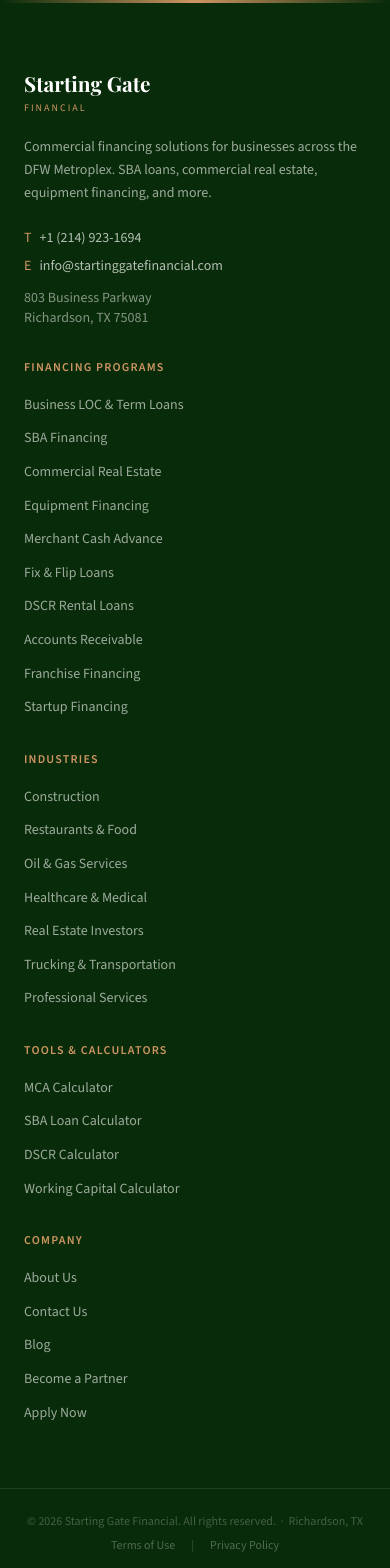
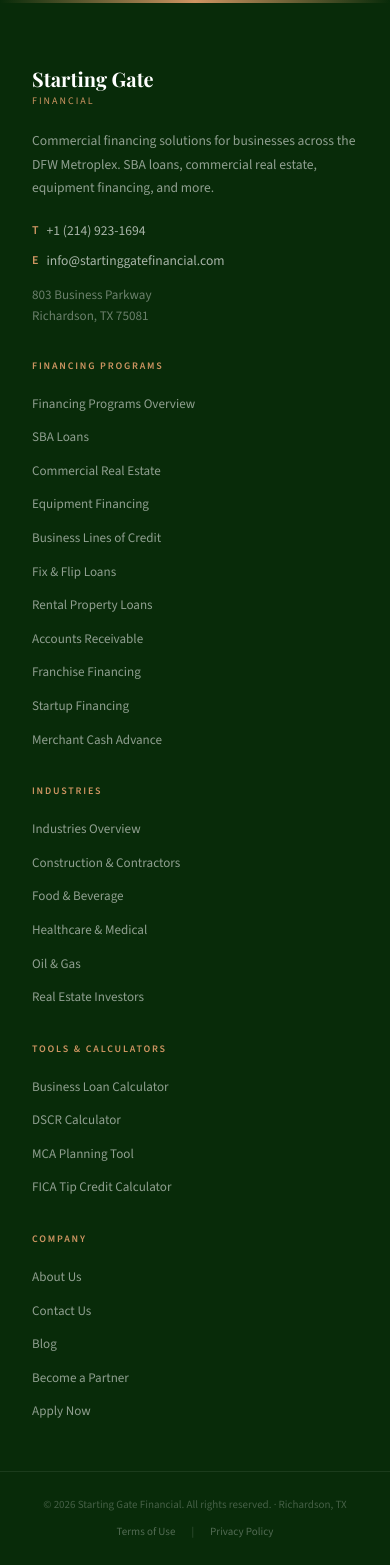
Before and after one commit to syed-sgf/sgf-site, a Next.js app: page / in a window 390 px wide. Shown: the part 6400-7968 px from the top of the page. Built offline with nearby package versions, Linux system fonts and the light colour scheme; a web font is replaced by a local one.

Commit message:
feat: footer redesign — hub links, contact info, legal band, mobile responsive

```diff
--- a/app/globals.css
+++ b/app/globals.css
@@ -491,3 +491,17 @@
     max-width: 100vw !important;
   }
 }
+
+/* ── Footer responsive ────────────────────────────────────── */
+@media (max-width: 1024px) {
+  .footer-grid {
+    grid-template-columns: 1fr 1fr !important;
+    gap: 2rem !important;
+  }
+}
+@media (max-width: 640px) {
+  .footer-grid {
+    grid-template-columns: 1fr !important;
+    gap: 2rem !important;
+  }
+}
--- a/components/Footer.tsx
+++ b/components/Footer.tsx
@@ -1,101 +1,95 @@
-import Link from 'next/link'
+import Link from "next/link";
+
+const G = {
+  dark: "#082B09",
+  primary: "#118241",
+  gold: "#CE9562",
+  serif: "var(--font-playfair)",
+  sans: "var(--font-source-sans)",
+};
 
 const financingLinks = [
-  { label: 'Business LOC & Term Loans', href: '/financing-options/business-loc-term-loans' },
-  { label: 'SBA Financing', href: '/financing-options/sba-financing' },
-  { label: 'Commercial Real Estate', href: '/financing-options/commercial-real-estate' },
-  { label: 'Equipment Financing', href: '/financing-options/equipment-financing' },
-  { label: 'Merchant Cash Advance', href: '/financing-options/merchant-cash-advance' },
-  { label: 'Fix & Flip Loans', href: '/financing-options/fix-and-flip-loans' },
-  { label: 'DSCR Rental Loans', href: '/financing-options/dscr-rental-loans' },
-  { label: 'Accounts Receivable', href: '/financing-options/accounts-receivable-financing' },
-  { label: 'Franchise Financing', href: '/financing-options/franchise-financing' },
-  { label: 'Startup Financing', href: '/financing-options/startup-financing' },
-]
+  { label: "Financing Programs Overview", href: "/financing-options" },
+  { label: "SBA Loans",                   href: "/financing/sba-loans" },
+  { label: "Commercial Real Estate",      href: "/financing/commercial-real-estate" },
+  { label: "Equipment Financing",         href: "/financing/equipment-financing" },
+  { label: "Business Lines of Credit",    href: "/financing/business-loc" },
+  { label: "Fix & Flip Loans",            href: "/financing/fix-and-flip" },
+  { label: "Rental Property Loans",       href: "/financing/rental-loans" },
+  { label: "Accounts Receivable",         href: "/financing/accounts-receivable" },
+  { label: "Franchise Financing",         href: "/financing/franchise-financing" },
+  { label: "Startup Financing",           href: "/financing/startup-financing" },
+  { label: "Merchant Cash Advance",       href: "/financing/merchant-cash-advance" },
+];
 
 const industryLinks = [
-  { label: 'Construction', href: '/industries/construction' },
-  { label: 'Restaurants & Food', href: '/industries/restaurants' },
-  { label: 'Oil & Gas Services', href: '/industries/oil-and-gas' },
-  { label: 'Healthcare & Medical', href: '/industries/healthcare' },
-  { label: 'Real Estate Investors', href: '/industries/real-estate-investors' },
-  { label: 'Trucking & Transportation', href: '/industries/trucking-transportation' },
-  { label: 'Professional Services', href: '/industries/professional-services' },
-]
+  { label: "Industries Overview",       href: "/industries" },
+  { label: "Construction & Contractors",href: "/industries/construction" },
+  { label: "Food & Beverage",           href: "/industries/food-beverage" },
+  { label: "Healthcare & Medical",      href: "/industries/healthcare" },
+  { label: "Oil & Gas",                 href: "/industries/oil-gas" },
+  { label: "Real Estate Investors",     href: "/industries/real-estate-investors" },
+];
 
 const toolLinks = [
-  { label: 'MCA Calculator', href: '/tools/mca-calculator' },
-  { label: 'SBA Loan Calculator', href: '/tools/sba-loan-calculator' },
-  { label: 'DSCR Calculator', href: '/tools/dscr-calculator' },
-  { label: 'Working Capital Calculator', href: '/tools/working-capital-calculator' },
-]
+  { label: "Business Loan Calculator",   href: "/tools/business-loan-calculator" },
+  { label: "DSCR Calculator",            href: "/tools/dscr-calculator" },
+  { label: "MCA Planning Tool",          href: "/tools/mca-calculator" },
+  { label: "FICA Tip Credit Calculator", href: "/tools/fica-tip-calculator" },
+];
 
 const companyLinks = [
-  { label: 'About Us', href: '/about' },
-  { label: 'Contact Us', href: '/contact' },
-  { label: 'Blog', href: '/blog' },
-  { label: 'Become a Partner', href: '/partners' },
-  { label: 'Apply Now', href: '/apply' },
-]
+  { label: "About Us",        href: "/about" },
+  { label: "Contact Us",      href: "/contact" },
+  { label: "Blog",            href: "/blog" },
+  { label: "Become a Partner",href: "/partners" },
+  { label: "Apply Now",       href: "/apply" },
+];
 
 export default function Footer() {
   return (
-    <footer className="bg-[#082B09] text-white">
+    <footer style={{ background: G.dark, color: "#fff", fontFamily: G.sans }}>
 
-      {/* Gold gradient accent line */}
-      <div className="h-[3px] w-full bg-gradient-to-r from-transparent via-[#CE9562] to-transparent" />
+      {/* Gold accent line */}
+      <div style={{ height: 3, background: `linear-gradient(90deg, transparent, ${G.gold}, transparent)` }} />
 
-      {/* Main footer body */}
-      <div className="max-w-7xl mx-auto px-6 py-16">
-        <div className="footer-inner grid grid-cols-1 md:grid-cols-2 lg:grid-cols-5 gap-10">
+      {/* Main body */}
+      <div style={{ maxWidth: 1280, margin: "0 auto", padding: "4rem 2rem 3rem" }}>
+        <div style={{ display: "grid", gridTemplateColumns: "1.4fr 1fr 1fr 1fr 1fr", gap: "2.5rem" }} className="footer-grid">
 
-          {/* Column 1 — Brand + Contact */}
-          <div className="lg:col-span-1 flex flex-col gap-5">
-            <Link href="/" className="flex items-center gap-3">
-              <div style={{ marginBottom: '0' }}>
-                <span style={{ fontFamily: 'var(--font-playfair)', fontSize: '1.3rem', fontWeight: '700', color: 'white', display: 'block' }}>Starting Gate</span>
-                <span style={{ fontSize: '10px', letterSpacing: '0.2em', textTransform: 'uppercase', color: '#CE9562', fontWeight: '500', fontFamily: 'var(--font-source-sans)', display: 'block' }}>Financial</span>
-              </div>
+          {/* Col 1 — Brand + Contact */}
+          <div style={{ display: "flex", flexDirection: "column", gap: "1.25rem" }}>
+            <Link href="/" style={{ textDecoration: "none" }}>
+              <span style={{ fontFamily: G.serif, fontSize: "1.25rem", fontWeight: 700, color: "#fff", display: "block", lineHeight: 1.2 }}>Starting Gate</span>
+              <span style={{ fontSize: "10px", letterSpacing: "0.2em", textTransform: "uppercase", color: G.gold, fontWeight: 500, display: "block", marginTop: 2 }}>Financial</span>
             </Link>
-
-            <p className="text-sm text-white/60 leading-relaxed">
+            <p style={{ fontSize: "0.85rem", color: "rgba(255,255,255,0.55)", lineHeight: 1.75, margin: 0 }}>
               Commercial financing solutions for businesses across the DFW Metroplex. SBA loans, commercial real estate, equipment financing, and more.
             </p>
-
-            <div className="flex flex-col gap-2 mt-1">
-              <a
-                href="tel:+12149231694"
-                className="text-sm text-white/70 hover:text-[#CE9562] transition-colors duration-200 flex items-center gap-2"
-              >
-                <span className="text-[#CE9562]">T</span>
-                +1 (214) 923-1694
+            <div style={{ display: "flex", flexDirection: "column", gap: "0.5rem" }}>
+              <a href="tel:+12149231694" style={{ fontSize: "0.85rem", color: "rgba(255,255,255,0.65)", textDecoration: "none", display: "flex", alignItems: "center", gap: "0.5rem" }}>
+                <span style={{ color: G.gold, fontWeight: 600, fontSize: "0.75rem" }}>T</span>+1 (214) 923-1694
               </a>
-              <a
-                href="mailto:info@startinggatefinancial.com"
-                className="text-sm text-white/70 hover:text-[#CE9562] transition-colors duration-200 flex items-center gap-2"
-              >
-                <span className="text-[#CE9562]">E</span>
-                info@startinggatefinancial.com
+              <a href="mailto:info@startinggatefinancial.com" style={{ fontSize: "0.85rem", color: "rgba(255,255,255,0.65)", textDecoration: "none", display: "flex", alignItems: "center", gap: "0.5rem" }}>
+                <span style={{ color: G.gold, fontWeight: 600, fontSize: "0.75rem" }}>E</span>info@startinggatefinancial.com
               </a>
-              <p className="text-sm text-white/50 leading-snug mt-1">
-                803 Business Parkway<br />
-                Richardson, TX 75081
+              <p style={{ fontSize: "0.82rem", color: "rgba(255,255,255,0.4)", lineHeight: 1.6, margin: "0.25rem 0 0" }}>
+                803 Business Parkway<br />Richardson, TX 75081
               </p>
             </div>
           </div>
 
-          {/* Column 2 — Financing Programs */}
-          <div className="lg:col-span-1">
-            <h4 className="text-xs uppercase tracking-widest text-[#CE9562] font-semibold mb-4">
+          {/* Col 2 — Financing */}
+          <div>
+            <h4 style={{ fontSize: "10px", letterSpacing: "0.18em", textTransform: "uppercase", color: G.gold, fontWeight: 600, marginBottom: "1rem", fontFamily: G.sans }}>
               Financing Programs
             </h4>
-            <ul className="flex flex-col gap-2">
+            <ul style={{ listStyle: "none", padding: 0, margin: 0, display: "flex", flexDirection: "column", gap: "0.5rem" }}>
               {financingLinks.map((link) => (
                 <li key={link.href}>
-                  <Link
-                    href={link.href}
-                    className="text-sm text-white/60 hover:text-white transition-colors duration-200"
-                  >
+                  <Link href={link.href} style={{ fontSize: "0.82rem", color: "rgba(255,255,255,0.55)", textDecoration: "none", lineHeight: 1.5 }}
+                    onMouseEnter={e => (e.target as HTMLElement).style.color = "#fff"}
+                    onMouseLeave={e => (e.target as HTMLElement).style.color = "rgba(255,255,255,0.55)"}>
                     {link.label}
                   </Link>
                 </li>
@@ -103,18 +97,17 @@
             </ul>
           </div>
 
-          {/* Column 3 — Industries */}
-          <div className="lg:col-span-1">
-            <h4 className="text-xs uppercase tracking-widest text-[#CE9562] font-semibold mb-4">
+          {/* Col 3 — Industries */}
+          <div>
+            <h4 style={{ fontSize: "10px", letterSpacing: "0.18em", textTransform: "uppercase", color: G.gold, fontWeight: 600, marginBottom: "1rem", fontFamily: G.sans }}>
               Industries
             </h4>
-            <ul className="flex flex-col gap-2">
+            <ul style={{ listStyle: "none", padding: 0, margin: 0, display: "flex", flexDirection: "column", gap: "0.5rem" }}>
               {industryLinks.map((link) => (
                 <li key={link.href}>
-                  <Link
-                    href={link.href}
-                    className="text-sm text-white/60 hover:text-white transition-colors duration-200"
-                  >
+                  <Link href={link.href} style={{ fontSize: "0.82rem", color: "rgba(255,255,255,0.55)", textDecoration: "none", lineHeight: 1.5 }}
+                    onMouseEnter={e => (e.target as HTMLElement).style.color = "#fff"}
+                    onMouseLeave={e => (e.target as HTMLElement).style.color = "rgba(255,255,255,0.55)"}>
                     {link.label}
                   </Link>
                 </li>
@@ -122,18 +115,17 @@
             </ul>
           </div>
 
-          {/* Column 4 — Tools & Calculators */}
-          <div className="lg:col-span-1">
-            <h4 className="text-xs uppercase tracking-widest text-[#CE9562] font-semibold mb-4">
+          {/* Col 4 — Tools */}
+          <div>
+            <h4 style={{ fontSize: "10px", letterSpacing: "0.18em", textTransform: "uppercase", color: G.gold, fontWeight: 600, marginBottom: "1rem", fontFamily: G.sans }}>
               Tools & Calculators
             </h4>
-            <ul className="flex flex-col gap-2">
+            <ul style={{ listStyle: "none", padding: 0, margin: 0, display: "flex", flexDirection: "column", gap: "0.5rem" }}>
               {toolLinks.map((link) => (
                 <li key={link.href}>
-                  <Link
-                    href={link.href}
-                    className="text-sm text-white/60 hover:text-white transition-colors duration-200"
-                  >
+                  <Link href={link.href} style={{ fontSize: "0.82rem", color: "rgba(255,255,255,0.55)", textDecoration: "none", lineHeight: 1.5 }}
+                    onMouseEnter={e => (e.target as HTMLElement).style.color = "#fff"}
+                    onMouseLeave={e => (e.target as HTMLElement).style.color = "rgba(255,255,255,0.55)"}>
                     {link.label}
                   </Link>
                 </li>
@@ -141,18 +133,17 @@
             </ul>
           </div>
 
-          {/* Column 5 — Company */}
-          <div className="lg:col-span-1">
-            <h4 className="text-xs uppercase tracking-widest text-[#CE9562] font-semibold mb-4">
+          {/* Col 5 — Company */}
+          <div>
+            <h4 style={{ fontSize: "10px", letterSpacing: "0.18em", textTransform: "uppercase", color: G.gold, fontWeight: 600, marginBottom: "1rem", fontFamily: G.sans }}>
               Company
             </h4>
-            <ul className="flex flex-col gap-2">
+            <ul style={{ listStyle: "none", padding: 0, margin: 0, display: "flex", flexDirection: "column", gap: "0.5rem" }}>
               {companyLinks.map((link) => (
                 <li key={link.href}>
-                  <Link
-                    href={link.href}
-                    className="text-sm text-white/60 hover:text-white transition-colors duration-200"
-                  >
+                  <Link href={link.href} style={{ fontSize: "0.82rem", color: "rgba(255,255,255,0.55)", textDecoration: "none", lineHeight: 1.5 }}
+                    onMouseEnter={e => (e.target as HTMLElement).style.color = "#fff"}
+                    onMouseLeave={e => (e.target as HTMLElement).style.color = "rgba(255,255,255,0.55)"}>
                     {link.label}
                   </Link>
                 </li>
@@ -164,26 +155,20 @@
       </div>
 
       {/* Divider */}
-      <div className="border-t border-white/10" />
+      <div style={{ borderTop: "1px solid rgba(255,255,255,0.08)", maxWidth: 1280, margin: "0 auto" }} />
 
       {/* Legal band */}
-      <div className="max-w-7xl mx-auto px-6 py-6">
-        <div className="flex flex-col items-center gap-2">
-          <p className="text-xs text-white/25 text-center">
-            © {new Date().getFullYear()} Starting Gate Financial. All rights reserved. &nbsp;·&nbsp; Richardson, TX
-          </p>
-          <div className="flex items-center gap-4">
-            <Link href="/terms" className="text-xs text-white/30 hover:text-white/60 transition-colors">
-              Terms of Use
-            </Link>
-            <span className="text-white/20 text-xs">|</span>
-            <Link href="/privacy" className="text-xs text-white/30 hover:text-white/60 transition-colors">
-              Privacy Policy
-            </Link>
-          </div>
+      <div style={{ maxWidth: 1280, margin: "0 auto", padding: "1.5rem 2rem", display: "flex", flexDirection: "column", alignItems: "center", gap: "0.6rem" }}>
+        <p style={{ fontSize: "11px", color: "rgba(255,255,255,0.25)", margin: 0, textAlign: "center" }}>
+          © {new Date().getFullYear()} Starting Gate Financial. All rights reserved.&nbsp;·&nbsp;Richardson, TX
+        </p>
+        <div style={{ display: "flex", alignItems: "center", gap: "1rem" }}>
+          <Link href="/terms" style={{ fontSize: "11px", color: "rgba(255,255,255,0.3)", textDecoration: "none" }}>Terms of Use</Link>
+          <span style={{ color: "rgba(255,255,255,0.2)", fontSize: "11px" }}>|</span>
+          <Link href="/privacy" style={{ fontSize: "11px", color: "rgba(255,255,255,0.3)", textDecoration: "none" }}>Privacy Policy</Link>
         </div>
       </div>
 
     </footer>
-  )
+  );
 }
```
